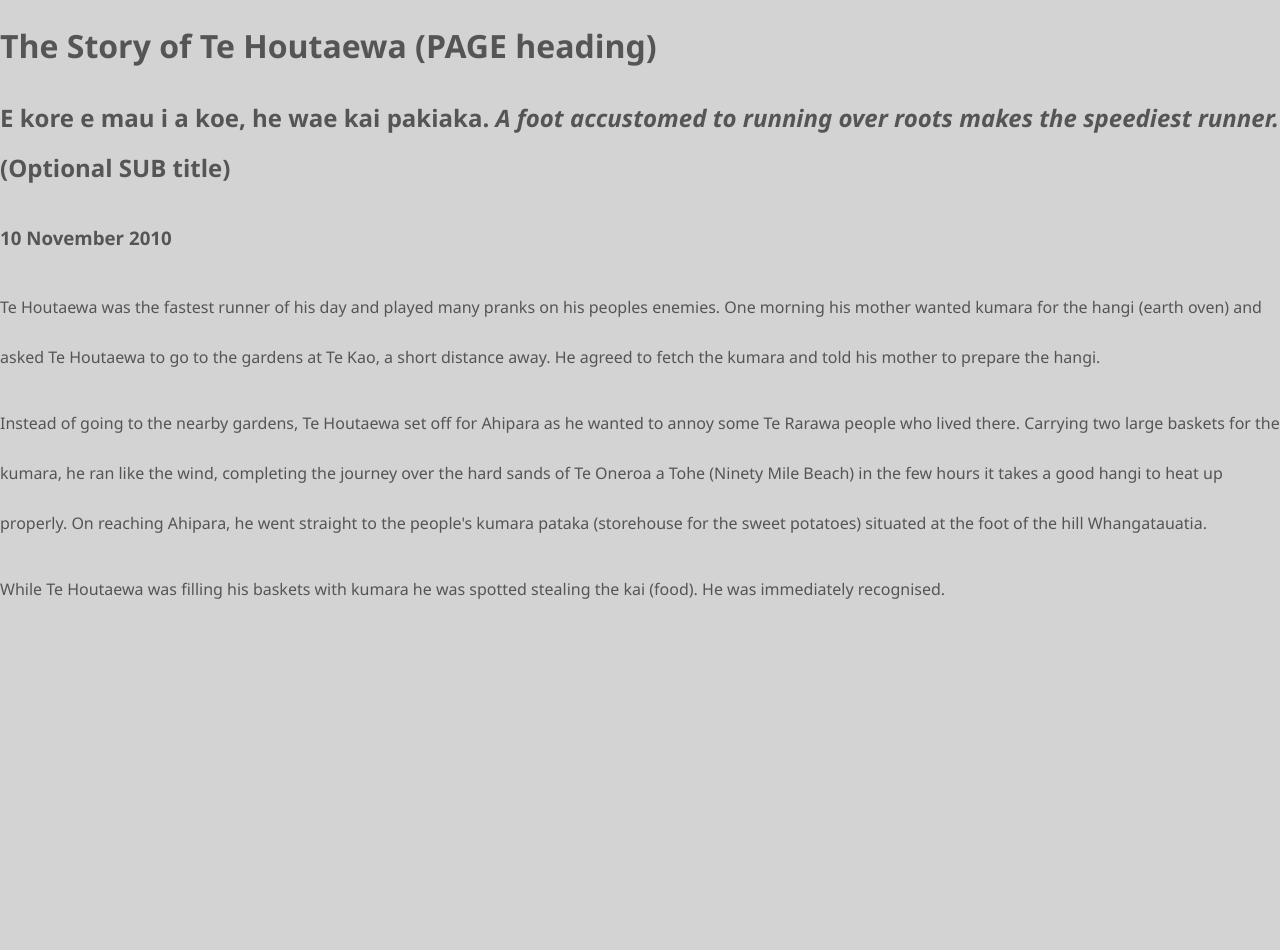
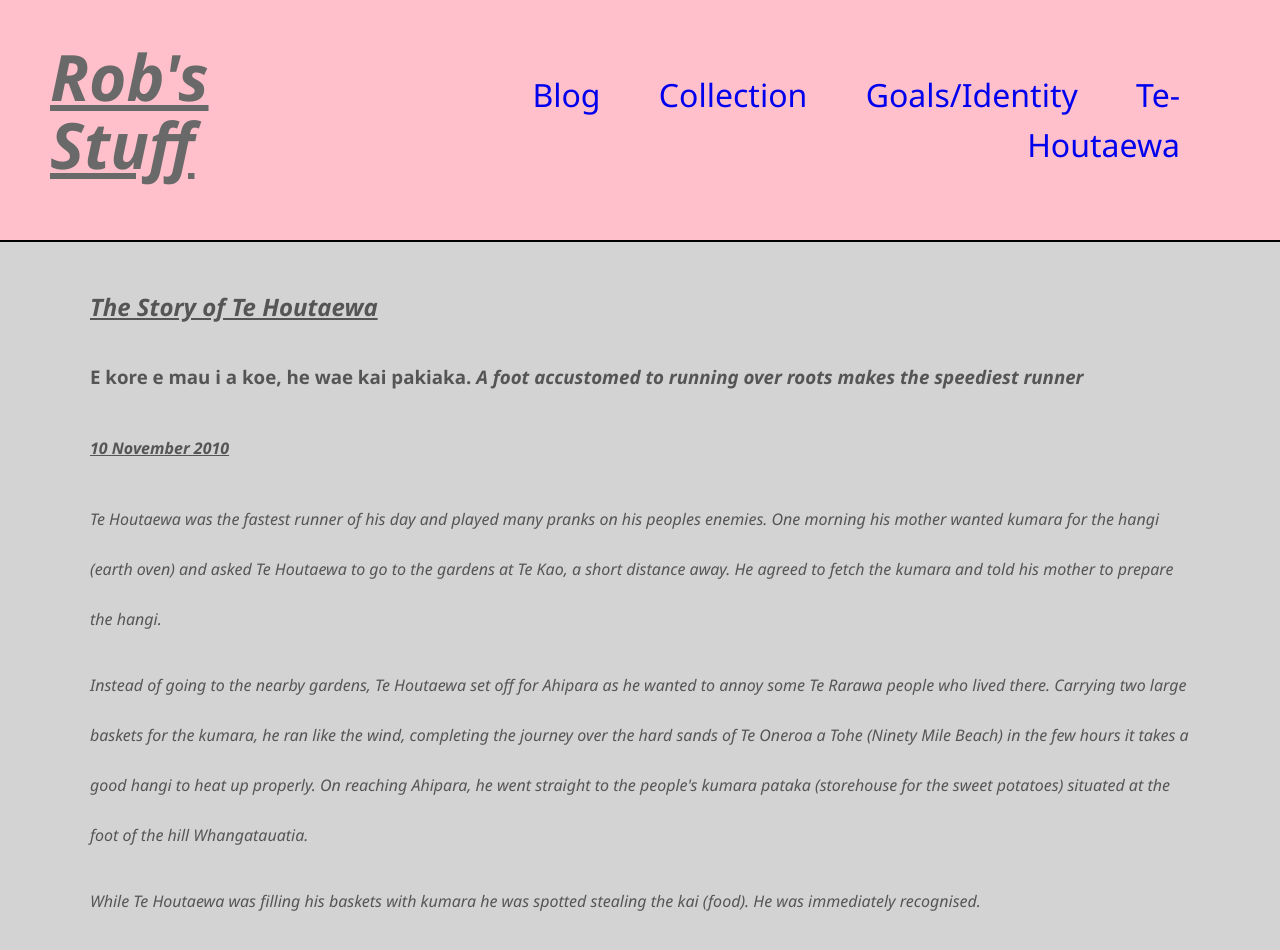
Before and after one commit to Robert-Haluza/Robert-Haluza.github.io, a plain HTML site: page blog/te-houtaewa-template.html in a window 1280 px wide. Shown: the top 950 px of the page. Before the commit the page ends 800 px from the top, so only its background shows below. Drawn offline with Linux system fonts and the light colour scheme.

Commit message:
Initial commit

```diff
--- a/blog/te-houtaewa-template.html
+++ b/blog/te-houtaewa-template.html
@@ -1,15 +1,30 @@
 <!DOCTYPE html>
-<html>
+<html lang="en">
   <head>
     <title>Stories and Legends (PAGE title) </title>
     <meta charset="UTF-8">
-    <link href="../styles/main.css" rel="stylesheet" type="text/css">
+    <link rel="stylesheet" type="text/css" href="/styles/main.css">
+    <meta name="viewport" content="width=device-width, initial-scale=1.0">
   </head>
+  <body>
+    <header id="main-header">
+      <nav>
+       <a href="/index.html">
+        <h1>Rob's Stuff</h1>
+       </a>
+        <div id="menu">
+            <a href= "/blog/html-css.html">Blog</a>
+            <a href="#">Collection</a>
+            <a href="/blog/learning-plan.html">Goals/Identity</a>
+            <a href= "/blog/te-houtaewa-template.html">Te-Houtaewa</a>
+        </div>
+      </nav>
+    </header>
 
-  <body>
-    <h1>The Story of Te Houtaewa (PAGE heading)</h1>
-    <h2>E kore e mau i a koe, he wae kai pakiaka. <em>A foot accustomed to running over roots makes the speediest runner.</em> (Optional SUB title) </h2>
-    <h3>10 November 2010</h3>
+  <section id="main-story">
+    <h2>The Story of Te Houtaewa</h2>
+    <h3>E kore e mau i a koe, he wae kai pakiaka. <em>A foot accustomed to running over roots makes the speediest runner</h3>
+    <h4>10 November 2010</h4>
 
     <p>
       Te Houtaewa was the fastest runner of his day and played many pranks on his peoples enemies. One morning his mother wanted kumara for the hangi (earth oven) and asked Te Houtaewa to go to the gardens at Te Kao, a short distance away. He agreed to fetch the kumara and told his mother to prepare the hangi.
@@ -20,8 +35,11 @@
     <p>
       While Te Houtaewa was filling his baskets with kumara he was spotted stealing the kai (food). He was immediately recognised.
     </p>
+  </section>
+    <!-- this is a comment. -->
+    <footer id="main-footer">
+      <p>Copyright &copy; 2021 Rob's Stuff</p>
 
-    <!-- this is a comment. -->
-
+  </footer>
   </body>
 </html>
```
